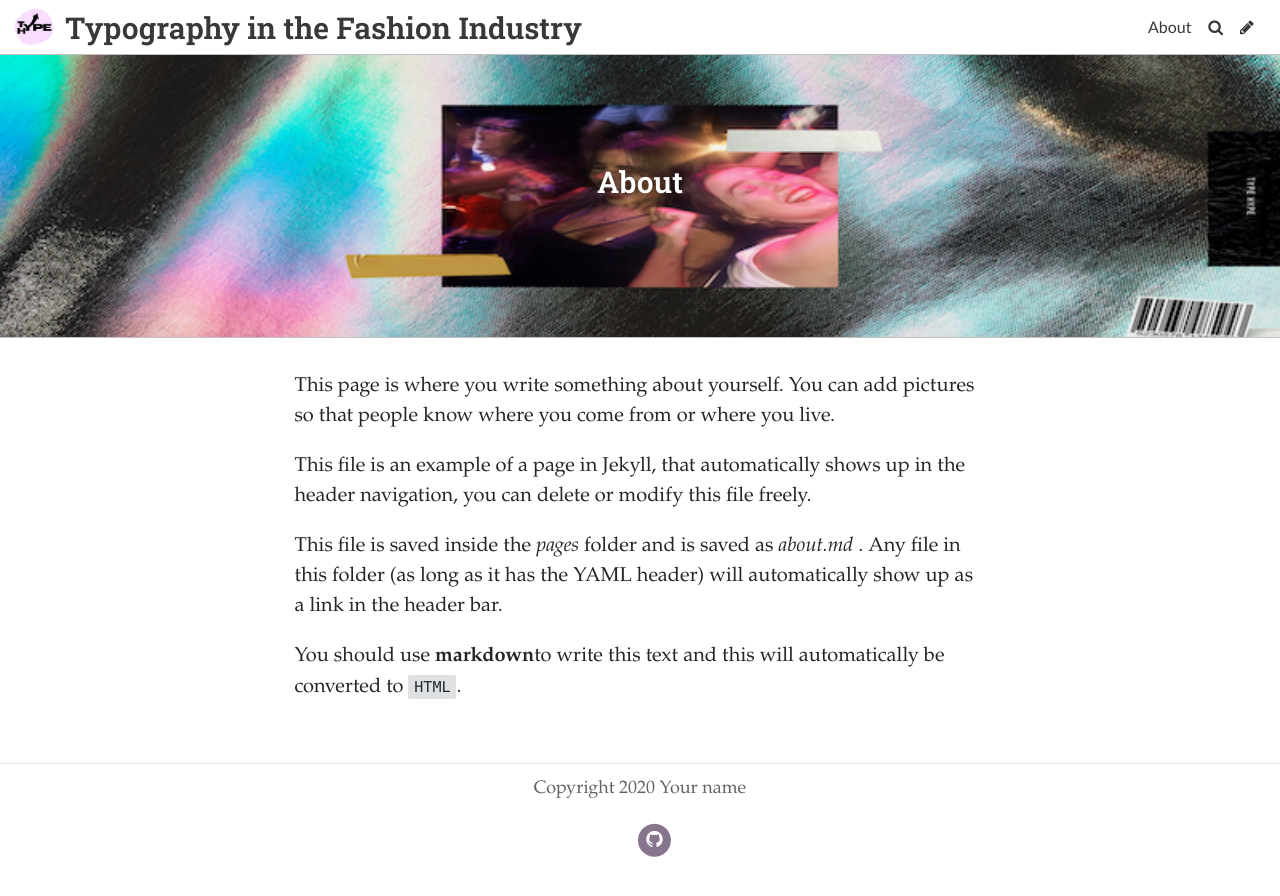
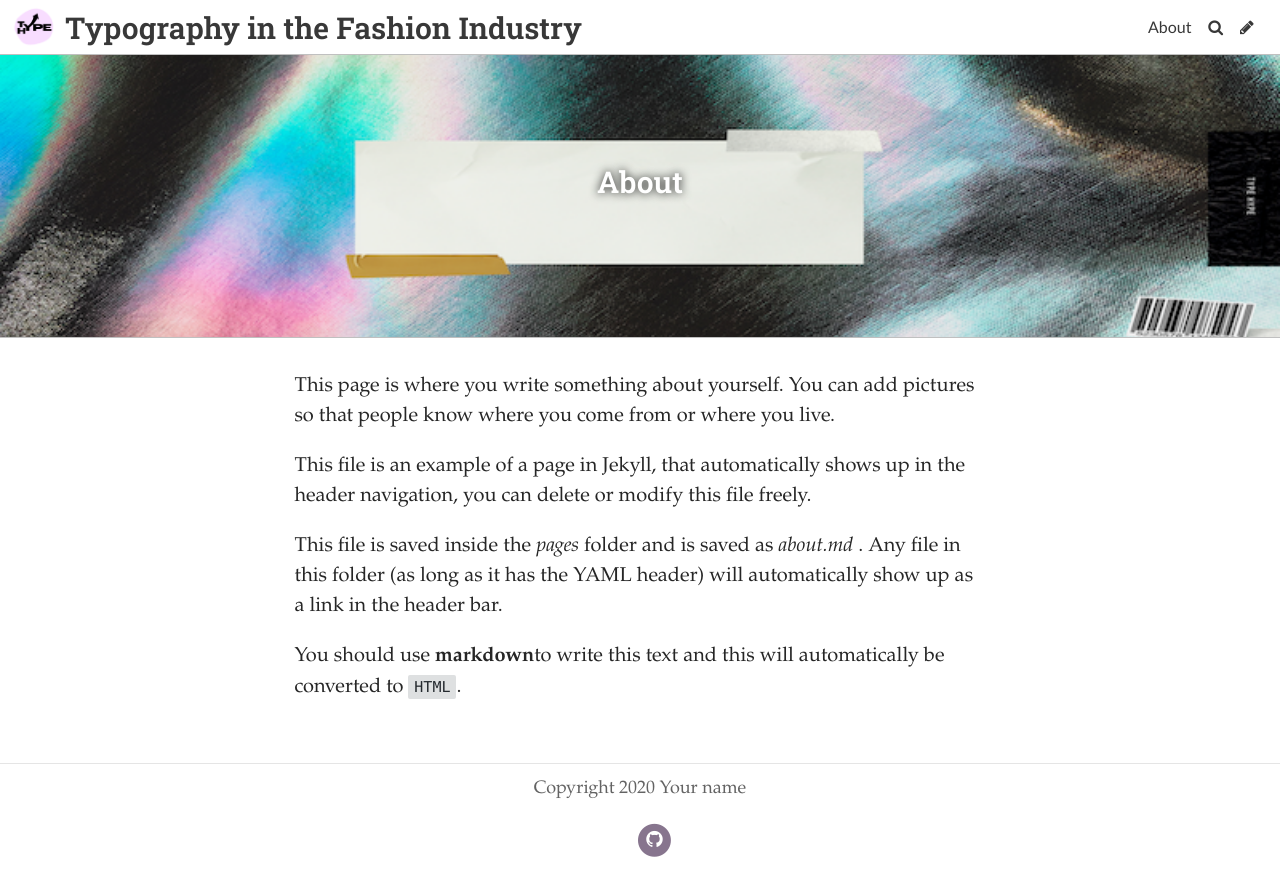
Before and after one commit to betherskine/typography-and-design, a Jekyll site: the page built from pages/about.md, in a window 1280 px wide. Shown: the top 896 px of the page. Built offline with Jekyll 4.4.1, drawn with Linux system fonts in a browser that asks for light colours; some web fonts are replaced.

Commit message:
Update Page “about”

```diff
--- a/pages/about.md
+++ b/pages/about.md
@@ -4,7 +4,7 @@ title: About
 subtitle: ""
 permalink: /about/
 date: 2020-06-29T15:36:12.231Z
-header_feature_image: ../uploads/about-me.png
+header_feature_image: ../uploads/about-me-final-draft.png
 published: true
 tags: null
 description: null
```
Also changed, not shown: uploads/about-me-final-draft.png (added).
